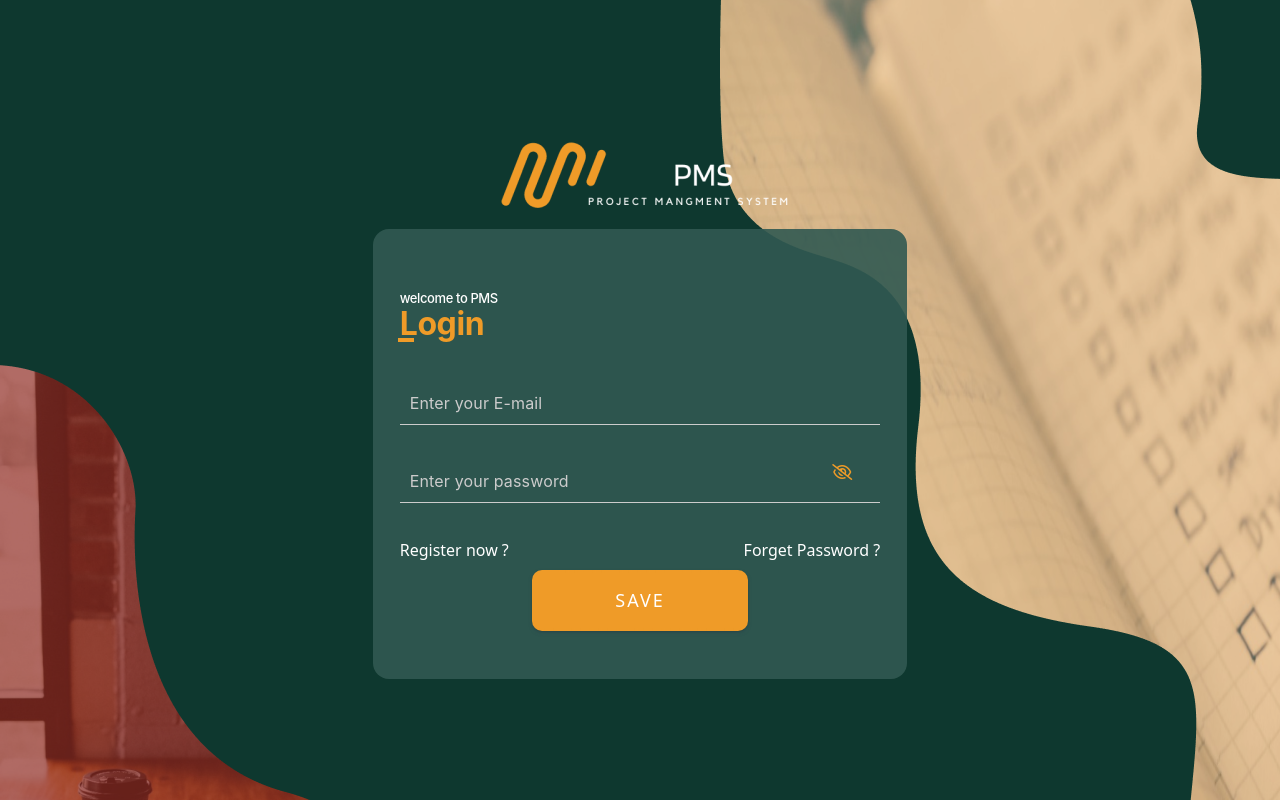
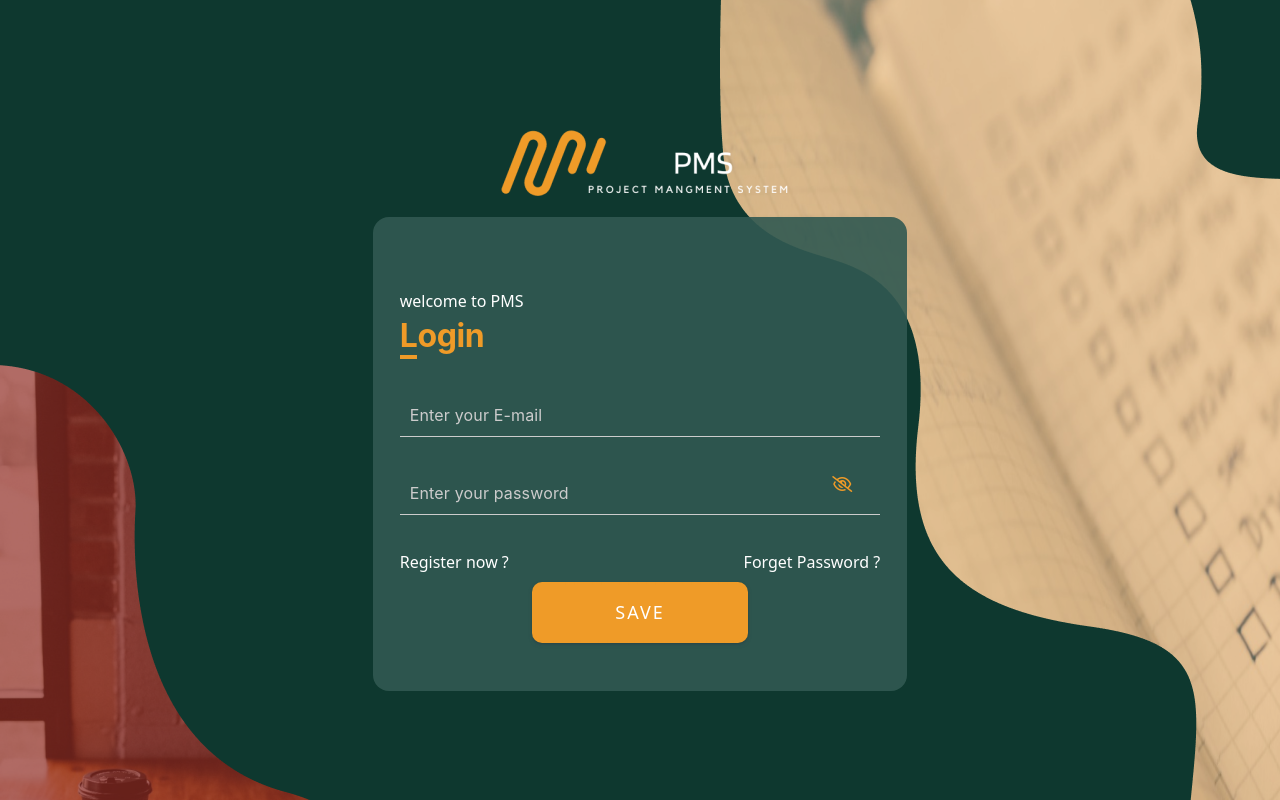
Before and after one commit to OmarBazeed/project-mangement-system, a React (Vite) app: page / in a window 1280 px wide. Built offline with nearby package versions, Linux system fonts and the light colour scheme.

Commit message:
update style

```diff
--- a/src/App.css
+++ b/src/App.css
@@ -9,7 +9,7 @@
 }
 
 .bg-forget {
-  background-image: url("/src/assets/images/bg-forget.svg");
+  background-image: url("/src/assets/images/bg-forget.png");
 }
 
 .bg-change {
@@ -52,25 +52,12 @@
 }
 
 .form-title p {
-  position: absolute;
-  bottom: 20%;
-  font-family: Inter;
-  font-size: 13px;
-  font-weight: 500;
-  line-height: 46px;
-  letter-spacing: -0.4000000059604645px;
+  margin: 0;
   text-align: left;
-  color: #fff;
 }
 
-.form-title h3::after {
-  content: "";
-  position: absolute;
-  background: #ef9b28;
-  width: 16px;
-  height: 3.57px;
-  top: 82%;
-  right: 97%;
+.form-title h3::first-letter {
+  border-bottom: 4px solid #ef9b28;
 }
 
 .input-container {
--- a/src/Modules/AuthModule/components/ForgetPass/ForgetPass.tsx
+++ b/src/Modules/AuthModule/components/ForgetPass/ForgetPass.tsx
@@ -45,12 +45,12 @@ export default function ForgetPass() {
 
 	return (
 		<>
-			<div className="Auth-container bg-forget vh-100 gx-0">
+			<div className="container-auth-form bg-forget vh-100 gx-0">
 				<div className="logo col-md-5 text-center">
 					<img src={logo} alt="logo" className="mb-3" />
 				</div>
 
-				<div className="login-container col-md-5 col-sm-10 rounded-4 px-5 py-5">
+				<div className="col-md-5 col-sm-10 rounded-4 px-5 py-5">
 					<p className="text-white m-0">Welcome to PMS</p>
 					<h3 className="color-text mb-4 forget-pass">Forget Password</h3>
 					<form onSubmit={handleSubmit(onSubmit)}>
--- a/src/Modules/AuthModule/components/Register/Register.tsx
+++ b/src/Modules/AuthModule/components/Register/Register.tsx
@@ -85,7 +85,7 @@ export default function Register() {
 								<div className="register w-100 ">
 									<img src={Images.authLogo} alt="" />
 									{/* form */}
-									<div className="form  rounded-4 py-3">
+									<div className="form rounded-4 py-3">
 										<div className="container-auth-form py-4">
 											<div className="form-title position-relative ">
 												<p>welcome to PMS</p>
```
